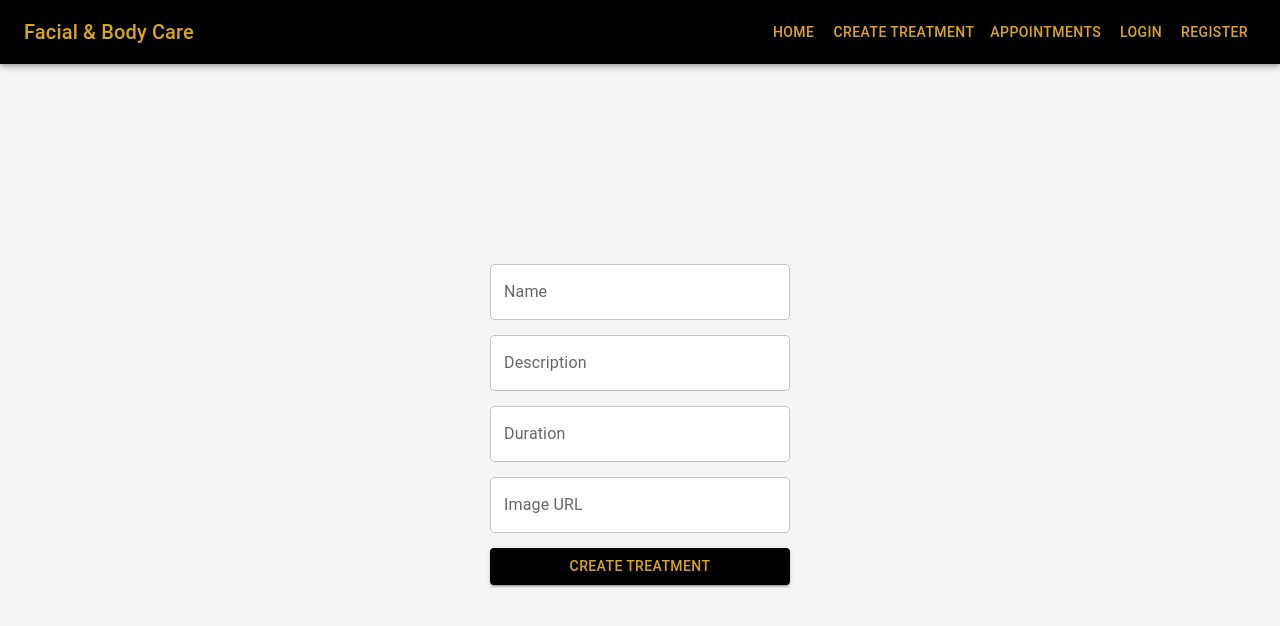
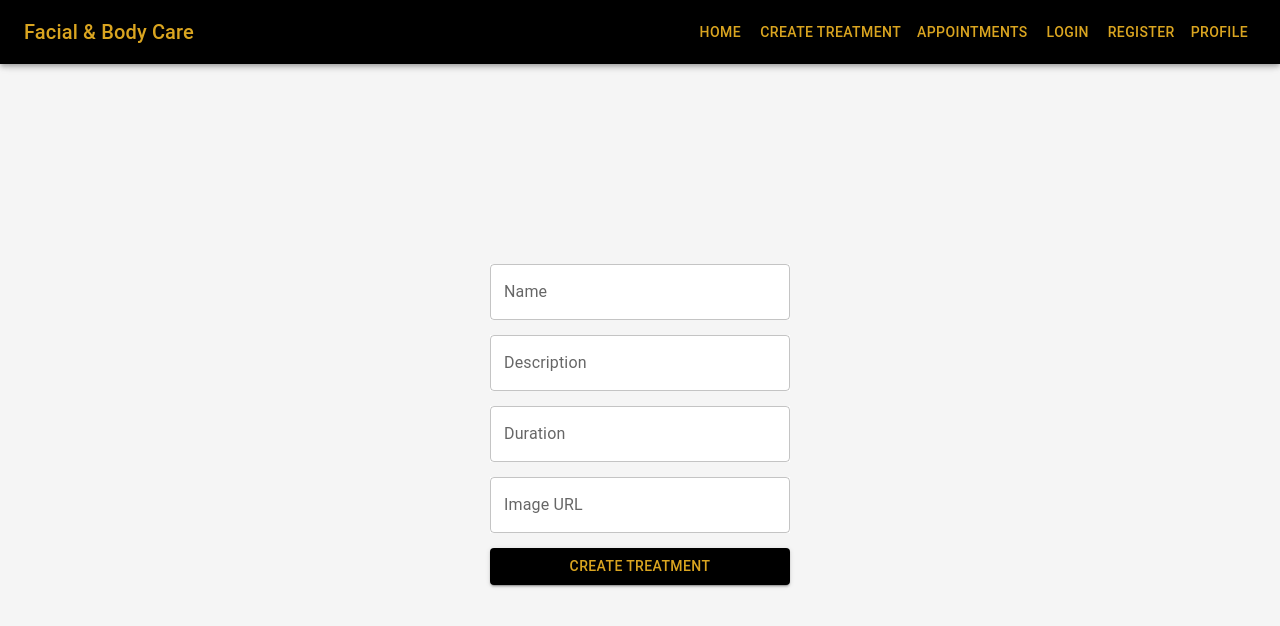
Before and after one commit to myrg15/frontend_appointment_scheduling, a React (Vite) app: page /create-treatment in a window 1280 px wide. Shown: the top 626 px of the page. Built offline with nearby package versions, Linux system fonts and the light colour scheme.

Commit message:
feat: clear code register, insert profile navbar

```diff
--- a/src/components/navbar/NavBar.jsx
+++ b/src/components/navbar/NavBar.jsx
@@ -23,6 +23,7 @@ let navItems = [
   { name: "Appointments", path: "/appointments" },
   { name: "Login", path: "/login", protected: false },
   { name: "Register", path: "/register", protected: false },
+  { name: "Profile", path: "/profile" },
 ];
 
 function NavBar(props) {
@@ -108,7 +109,11 @@ function NavBar(props) {
               >
                 <Button
                   key={item.name}
-                  sx={{ color: "goldenrod", backgroundColor: item.name }}
+                  sx={{
+                    color: "goldenrod",
+                    backgroundColor:
+                      item.name === "Profile" ? "black" : "transparent",
+                  }}
                 >
                   {item.name}
                 </Button>
--- a/src/pages/auth/Profile.jsx
+++ b/src/pages/auth/Profile.jsx
@@ -35,6 +35,7 @@ export const Profile = () => {
         flexDirection="column"
         gap="15px"
         width="300px"
+        color={"black"}
       >
         <Typography variant="h5">Profile</Typography>
         <TextField
--- a/src/pages/auth/Register.jsx
+++ b/src/pages/auth/Register.jsx
@@ -52,11 +52,7 @@ const Register = () => {
         gap="15px"
       >
         {message && <Alert severity="success">{message}</Alert>}
-        {/*<Avatar
-          alt="User Avatar"
-          src="C:\Users\Usuario\Desktop\diseños_rutas_cliente_empleado_admin\Beautiful_Skin.jpg"
-          sx={{ width: 80, height: 80, alignSelf: "flex-end" }}
-        />*/}
+
         <Typography variant="h5">Register</Typography>
         <Stack direction="row" spacing="15px">
           <TextField
```
Also changed, not shown: src/Imag/Profile.JPG.
